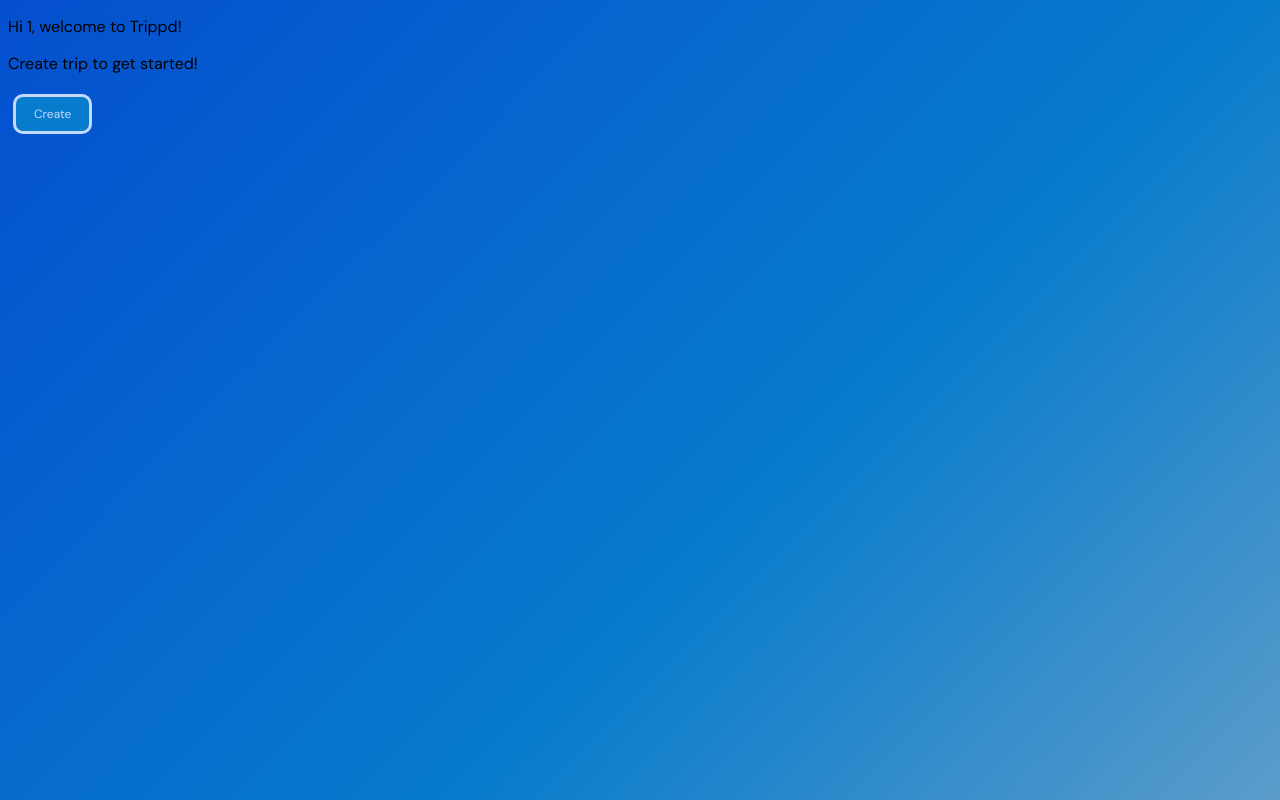
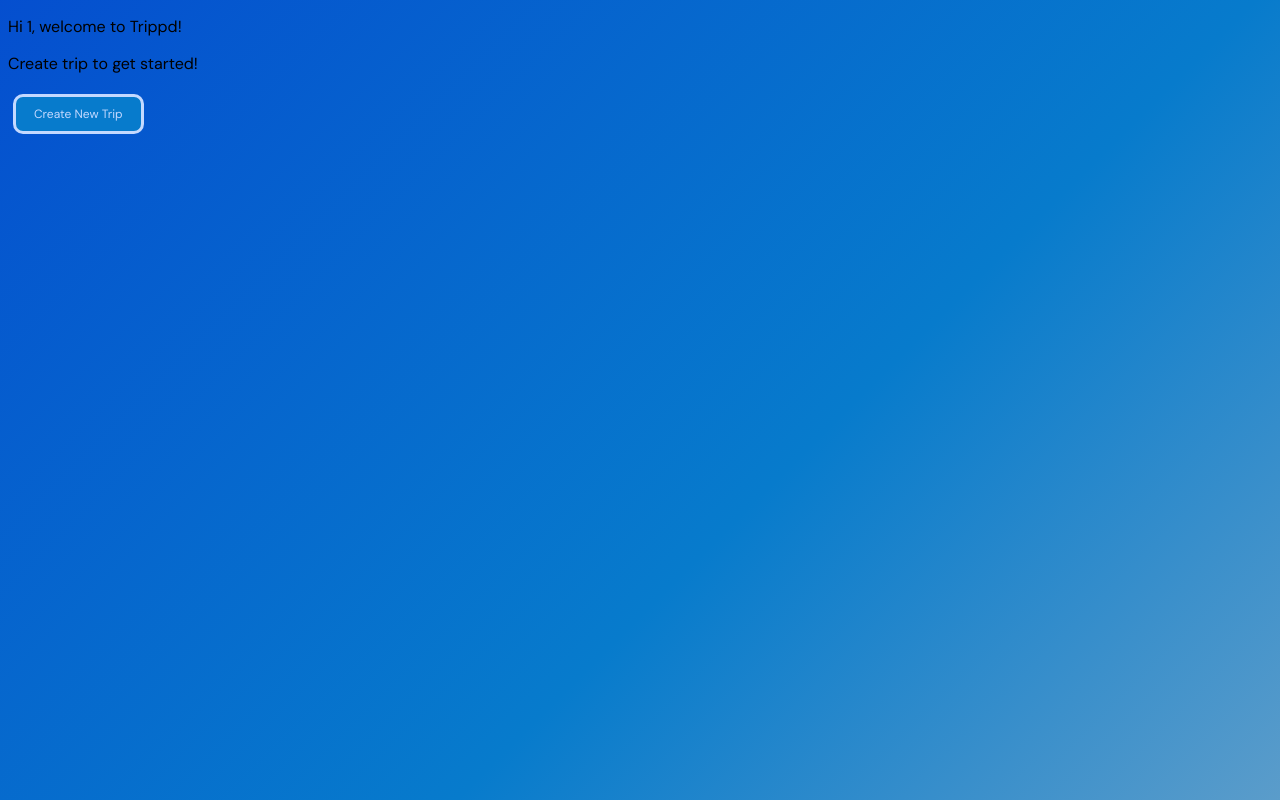
Before and after one commit to SquirtleECRI40/Trippd, a React app: page /tripDashboard/1 in a window 1280 px wide. Built offline with nearby package versions, Linux system fonts and the light colour scheme.

Commit message:
create trip button on bottom

```diff
--- a/client/public/components/BottomContainer.jsx
+++ b/client/public/components/BottomContainer.jsx
@@ -10,16 +10,14 @@
   return data.data.length === 0 ? (
     <div>
       <p>Create trip to get started!</p>
-      <button>Create</button>
+      <Link to="/createTrip" className="create" id="create">
+        <button className="newTripButton" id="newTripButton">
+          Create New Trip
+        </button>
+      </Link>
     </div>
   ) : (
-    <div>
-      <p>Hi {username}, welcome back!</p>
-      <div>
-        <p>New Trip???</p>
-        <button>Create</button>
-      </div>
-    </div>
+    <div></div>
   );
 }
 
```
